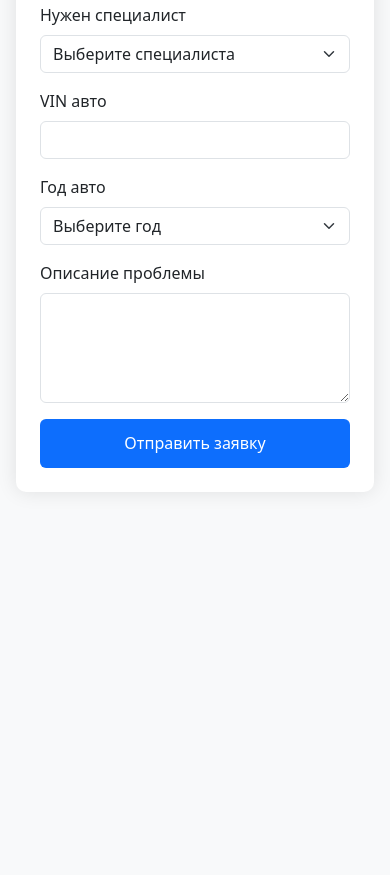
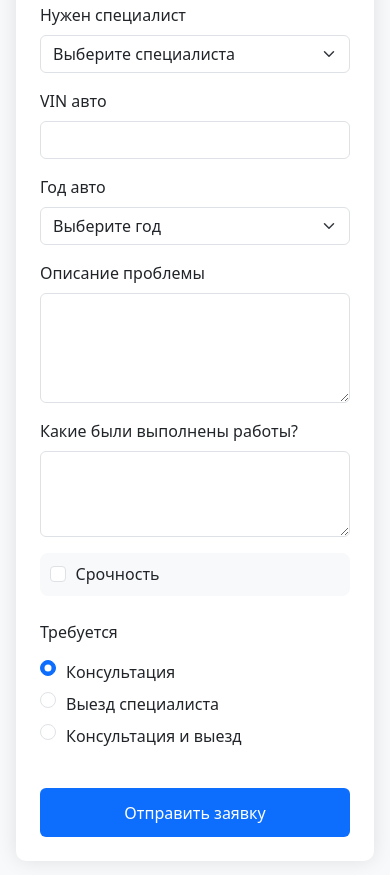
Before and after one commit to gosgosling/autoservice_smart, a website: page index.html in a window 390 px wide. Shown: the part 542-1417 px from the top of the page. Before the commit the page ends 1066 px from the top, so only its background shows below. Drawn offline with nearby package versions, Linux system fonts and the light colour scheme.

Commit message:
checkboxandratio

```diff
--- a/index.html
+++ b/index.html
@@ -61,6 +61,39 @@
                     <textarea class="form-control" id="description" rows="4"></textarea>
                 </div>
 
+                <div class="mb-3">
+                    <label for="completedWorks" class="form-label">Какие были выполнены работы?</label>
+                    <textarea class="form-control" id="completedWorks" rows="3"></textarea>
+                </div>
+
+                <div class="mb-4">
+                    <div class="urgency-container">
+                        <div class="urgency-content">
+                            <input class="form-check-input" type="checkbox" id="urgencyCheck">
+                            <label class="form-check-label" for="urgencyCheck">Срочность</label>
+                            <span class="urgency-price d-none text-danger">Стоимость X2</span>
+                        </div>
+                    </div>
+                </div>
+
+                <div class="mb-4">
+                    <label class="form-label">Требуется</label>
+                    <div class="service-options">
+                        <div class="form-check form-check-inline">
+                            <input class="form-check-input" type="radio" name="serviceType" id="consultationOption" value="Консультация" checked>
+                            <label class="form-check-label" for="consultationOption">Консультация</label>
+                        </div>
+                        <div class="form-check form-check-inline">
+                            <input class="form-check-input" type="radio" name="serviceType" id="visitOption" value="Выезд">
+                            <label class="form-check-label" for="visitOption">Выезд специалиста</label>
+                        </div>
+                        <div class="form-check form-check-inline">
+                            <input class="form-check-input" type="radio" name="serviceType" id="bothOption" value="Консультация и выезд">
+                            <label class="form-check-label" for="bothOption">Консультация и выезд</label>
+                        </div>
+                    </div>
+                </div>
+
                 <button type="submit" class="btn btn-primary w-100">Отправить заявку</button>
             </form>
         </div>
--- a/script.js
+++ b/script.js
@@ -2,6 +2,17 @@ document.addEventListener('DOMContentLoaded', function() {
     const form = document.getElementById('serviceForm');
     const successModal = new bootstrap.Modal(document.getElementById('successModal'));
     const phoneInput = document.getElementById('phone');
+    const urgencyCheck = document.getElementById('urgencyCheck');
+    const urgencyPrice = document.querySelector('.urgency-price');
+
+    // Показываем/скрываем сообщение о двойной цене при клике на чекбокс срочности
+    urgencyCheck.addEventListener('change', function() {
+        if (this.checked) {
+            urgencyPrice.classList.remove('d-none');
+        } else {
+            urgencyPrice.classList.add('d-none');
+        }
+    });
 
     // ID чатов для разных специалистов
     const SPECIALIST_CHATS = {
@@ -58,7 +69,10 @@ document.addEventListener('DOMContentLoaded', function() {
             specialist: document.getElementById('specialist').value.trim(),
             vin: document.getElementById('vin').value.trim(),
             year: document.getElementById('year').value.trim(),
-            description: document.getElementById('description').value.trim()
+            description: document.getElementById('description').value.trim(),
+            completedWorks: document.getElementById('completedWorks').value.trim(),
+            urgency: document.getElementById('urgencyCheck').checked,
+            serviceType: document.querySelector('input[name="serviceType"]:checked').value
         };
 
         // Проверяем обязательные поля
@@ -136,6 +150,12 @@ function formatMessage(data) {
 <b>📝 Описание проблемы:</b>
 ${data.description || 'Не указано'}
 
+<b>🔧 Выполненные работы:</b>
+${data.completedWorks || 'Не указано'}
+
+<b>⏱ Срочность:</b> ${data.urgency ? 'Да (двойная стоимость)' : 'Нет'}
+<b>🛎 Требуется:</b> ${data.serviceType}
+
 <i>Заявка отправлена: ${new Date().toLocaleString('ru-RU')}</i>`;
 
     return message.trim();
--- a/styles.css
+++ b/styles.css
@@ -56,6 +56,60 @@ body {
     padding: 2rem;
 }
 
+
+/* Новые стили для блока срочности */
+
+.urgency-container {
+    background-color: #f8f9fa;
+    border-radius: 8px;
+    padding: 0.8rem;
+}
+
+.urgency-content {
+    display: flex;
+    align-items: center;
+    flex-wrap: wrap;
+}
+
+.form-check-input {
+    margin: 0;
+    margin-right: 10px;
+    flex-shrink: 0;
+}
+
+.form-check-label {
+    margin-right: 10px;
+    flex-shrink: 0;
+}
+
+.urgency-price {
+    font-weight: 500;
+    font-size: 0.9rem;
+    color: #dc3545;
+    animation: pulse 1.5s infinite;
+    flex-shrink: 0;
+}
+
+.service-options {
+    padding: 0.5rem 0;
+}
+
+.form-check-inline {
+    margin-right: 1.5rem;
+}
+
+@keyframes pulse {
+    0% {
+        opacity: 0.7;
+    }
+    50% {
+        opacity: 1;
+    }
+    100% {
+        opacity: 0.7;
+    }
+}
+
 @media (max-width: 768px) {
     .container {
         padding: 0 1rem;
@@ -63,4 +117,14 @@ body {
     .form-container {
         padding: 1.5rem;
     }
+    .urgency-container {
+        padding: 0.6rem;
+    }
+    .urgency-content {
+        justify-content: flex-start;
+    }
+    .service-options .form-check-inline {
+        margin-right: 0.5rem;
+        margin-bottom: 0.5rem;
+    }
 }
```
